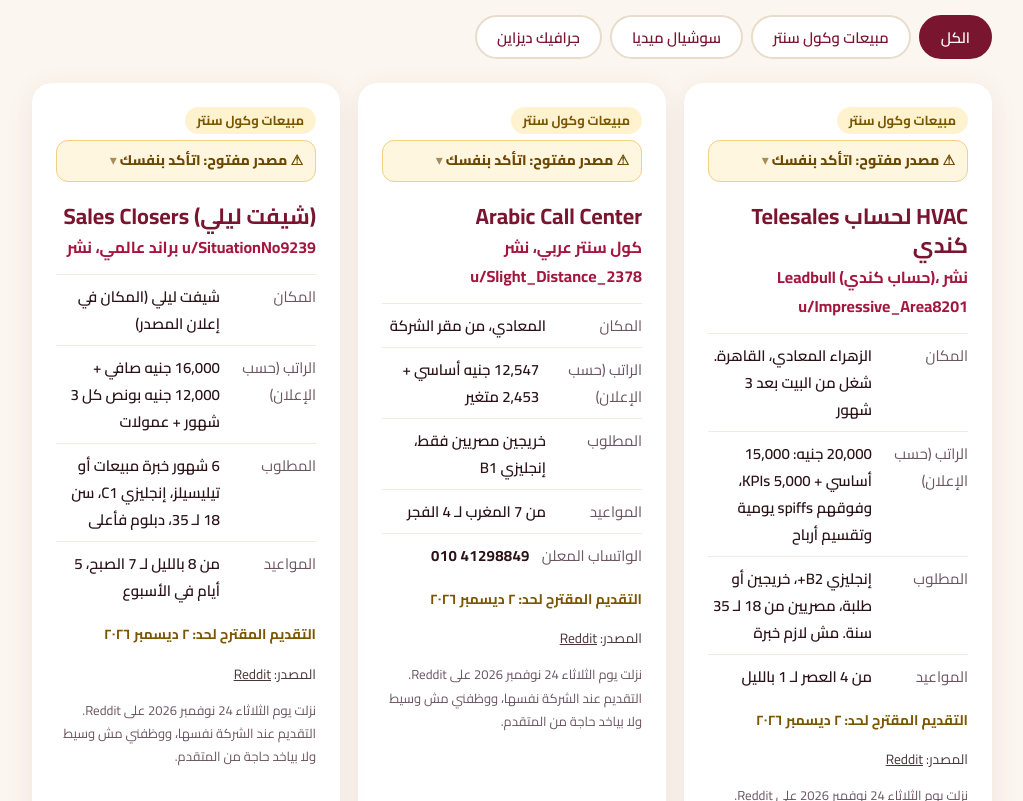
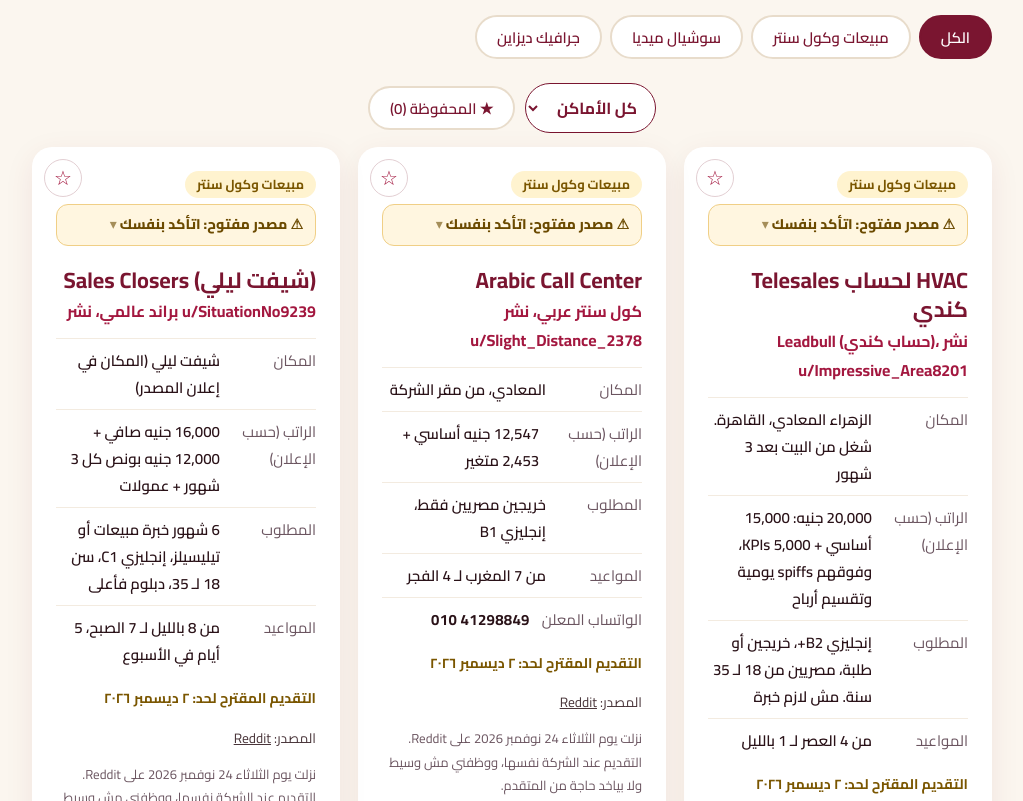
Before and after one commit to g77577076-hue/wazefni-jobs, a plain HTML site: page index.html in a window 1280 px wide. Shown: the part 1214-2015 px from the top of the page, without its empty margins (128-1151 px from the left). Drawn offline with Linux system fonts and the light colour scheme.

Commit message:
Update index.html

```diff
--- a/index.html
+++ b/index.html
@@ -27,7 +27,7 @@
 <link rel="preconnect" href="https://fonts.googleapis.com">
 <link rel="preconnect" href="https://fonts.gstatic.com" crossorigin>
 <link href="https://fonts.googleapis.com/css2?family=Cairo:wght@400..900&display=swap" rel="stylesheet">
-<link rel="stylesheet" href="style.css?v=15">
+<link rel="stylesheet" href="style.css?v=16">
 <script data-goatcounter="https://wazefni.goatcounter.com/count" async src="//gc.zgo.at/count.js"></script>
 </head>
 <body>
@@ -150,9 +150,9 @@
   </section>
 </main>
 <footer class="foot"><span>وظفني</span><span class="soc"><a href="https://www.facebook.com/wazefni.eg.jobs/" target="_blank" rel="noopener">فيسبوك</a> <a href="https://www.reddit.com/user/No-Transition4594/" target="_blank" rel="noopener">ريديت</a> <a href="https://whatsapp.com/channel/0029Vb9GqZHJP214uGgNSC3d" target="_blank" rel="noopener">واتساب</a> <a href="https://t.me/wazefni_jobs" target="_blank" rel="noopener">تيليجرام</a></span><span id="upd"></span></footer>
-<script src="jobs.js?v=15" defer></script>
+<script src="jobs.js?v=16" defer></script>
 <script src="fmt.js?v=1" defer></script>
-<script src="app.js?v=15" defer></script><script src="feat1.js?v=1" defer></script>
+<script src="app.js?v=16" defer></script><script src="feat1.js?v=1" defer></script><script src="feat2.js?v=1" defer></script>
 <script>document.getElementById("navLogo").src=document.getElementById("heroLogo").src</script>
 </body>
 </html>
```
